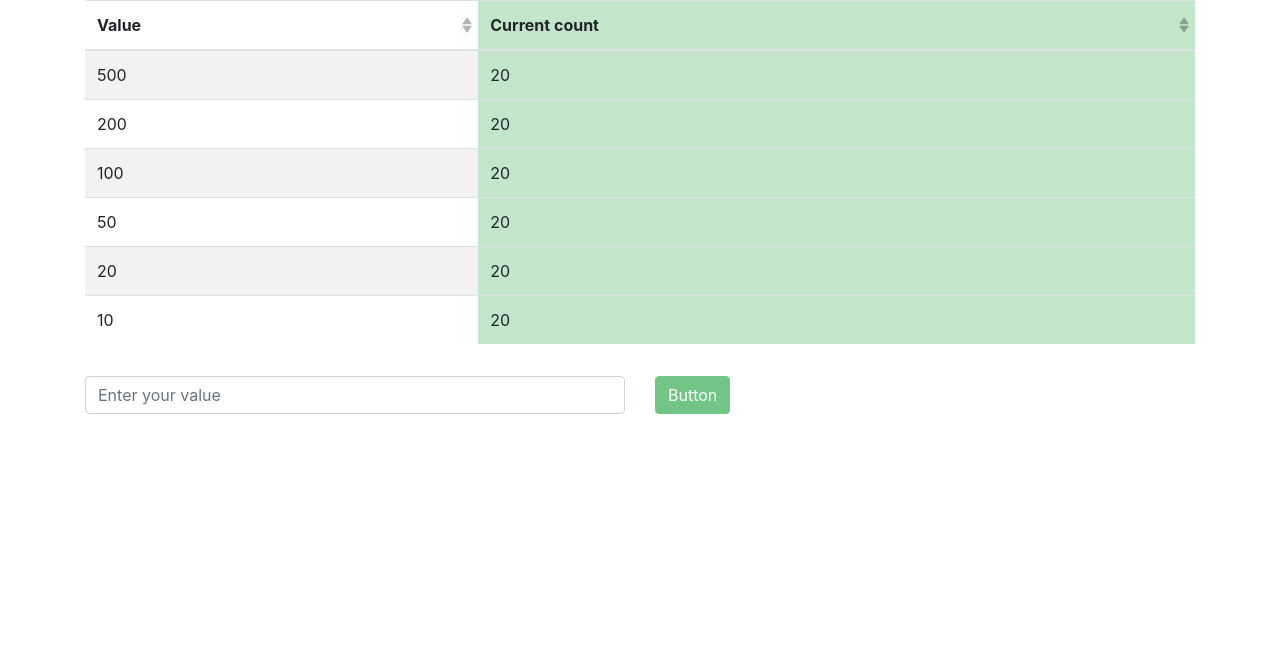
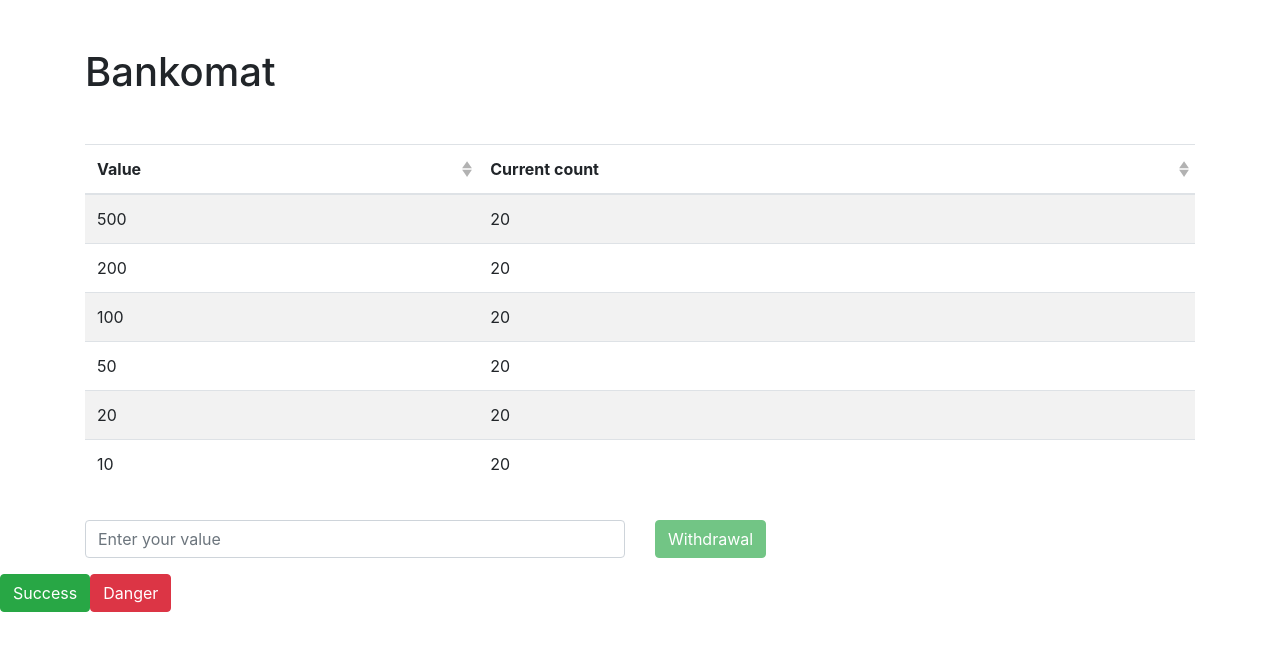
Before and after one commit to Oshchenkov/bankomat, a Vue app: page / in a window 1280 px wide. Shown: the top 650 px of the page. Built offline with nearby package versions, Linux system fonts and the light colour scheme.

Commit message:
add components

```diff
--- a/src/App.vue
+++ b/src/App.vue
@@ -1,37 +1,17 @@
 <template>
     <div id="app">
-        <b-container class="bv-example-row">
-            <b-row>
-                <b-col class="mb-3"
-                    ><b-table
-                        striped
-                        hover
-                        :items="currencyData"
-                        :fields="fields"
-                    ></b-table
-                ></b-col>
-            </b-row>
-            <b-row>
-                <b-col class="mb-3">
-                    <b-form-input
-                        v-model="inputCurrencyValue"
-                        type="number"
-                        placeholder="Enter your value"
-                    ></b-form-input>
-                </b-col>
-                <b-col class="mb-3">
-                    <b-button
-                        :disabled="!inputCurrencyValue"
-                        @click="checkCashWithdrawal"
-                        variant="success"
-                        >Button</b-button
-                    >
-                </b-col>
-            </b-row>
+        <b-container>
+            <h1 class="my-5">
+                Bankomat
+            </h1>
         </b-container>
+        <CurrencyTable :items="currencyData" :fields="fields" />
+        <FormBlock v-model="inputCurrencyValue" @submit="checkCashWithdrawal" />
+
         <div class="error" v-show="hasError">
             Error
         </div>
+        <ToastAlerts />
     </div>
 </template>
 
@@ -40,12 +20,21 @@ import Vue from 'vue';
 import { BootstrapVue } from 'bootstrap-vue';
 import 'bootstrap/dist/css/bootstrap.css';
 import 'bootstrap-vue/dist/bootstrap-vue.css';
+import CurrencyTable from './components/CurrencyTable';
+import FormBlock from './components/FormBlock';
+import ToastAlerts from './components/ToastAlerts';
 
 Vue.use(BootstrapVue);
 
 export default {
     name: 'App',
-    components: {},
+
+    components: {
+        CurrencyTable,
+        FormBlock,
+        ToastAlerts,
+    },
+
     data() {
         return {
             inputCurrencyValue: null,
@@ -60,7 +49,7 @@ export default {
                     key: 'count',
                     label: 'Current count',
                     sortable: true,
-                    variant: 'success',
+                    // variant: 'success',
                 },
             ],
 
@@ -107,11 +96,11 @@ export default {
     methods: {
         checkCashWithdrawal() {
             if (Number.isInteger(+this.inputCurrencyValue)) {
-                this.hasError = false;
+                this.toggleError(false);
 
                 this.calculateWithdrawalCount();
             } else {
-                this.hasError = true;
+                this.toggleError(true);
             }
         },
         calculateWithdrawalCount() {
@@ -125,10 +114,12 @@ export default {
                     );
 
                     if (resCount <= this.currencyData[i].count) {
-                        this.operationCashe.currentSum -=
-                            resCount * this.currencyData[i].value;
+                        this.updateOperationCurrentSum({
+                            count: resCount,
+                            value: this.currencyData[i].value,
+                        });
 
-                        this.operationCashe.operationCounts.push({
+                        this.addOperationCount({
                             id: this.currencyData[i].id,
                             value: this.currencyData[i].value,
                             countWithdrawal: resCount,
@@ -136,15 +127,15 @@ export default {
                     } else if (resCount == 0) {
                         if (this.operationCashe.currentSum) {
                             break;
-                        } else {
-                            continue;
                         }
+                        continue;
                     } else {
-                        this.operationCashe.currentSum -=
-                            this.currencyData[i].count *
-                            this.currencyData[i].value;
+                        this.updateOperationCurrentSum({
+                            count: this.currencyData[i].count,
+                            value: this.currencyData[i].value,
+                        });
 
-                        this.operationCashe.operationCounts.push({
+                        this.addOperationCount({
                             id: this.currencyData[i].id,
                             value: this.currencyData[i].value,
                             countWithdrawal: this.currencyData[i].count,
@@ -153,15 +144,19 @@ export default {
                 }
             }
 
-            if (
-                this.operationCashe.operationCounts.length &&
-                !this.operationCashe.currentSum
-            ) {
-                this.subtractWithdrawalCount();
-            } else {
-                this.hasError = true;
-                this.cleanWithdrawalCountCashe();
-            }
+            this.showWithdrawalResult();
+        },
+
+        updateOperationCurrentSum({ count, value }) {
+            this.operationCashe.currentSum -= count * value;
+        },
+
+        addOperationCount({ id, value, countWithdrawal }) {
+            this.operationCashe.operationCounts.push({
+                id,
+                value,
+                countWithdrawal,
+            });
         },
 
         subtractWithdrawalCount() {
@@ -180,6 +175,22 @@ export default {
         cleanWithdrawalCountCashe() {
             this.operationCashe.operationCounts = [];
         },
+
+        toggleError(status = false) {
+            this.hasError = status;
+        },
+
+        showWithdrawalResult() {
+            if (
+                this.operationCashe.operationCounts.length &&
+                !this.operationCashe.currentSum
+            ) {
+                this.subtractWithdrawalCount();
+            } else {
+                this.toggleError(true);
+                this.cleanWithdrawalCountCashe();
+            }
+        },
     },
 };
 </script>
--- /dev/null
+++ b/src/components/CurrencyTable.vue
@@ -0,0 +1,43 @@
+<template>
+    <b-container>
+        <b-row>
+            <b-col class="mb-3"
+                ><b-table
+                    striped
+                    hover
+                    :items="items"
+                    :fields="fields"
+                ></b-table
+            ></b-col>
+        </b-row>
+    </b-container>
+</template>
+
+<script>
+export default {
+    name: 'CurrencyTable',
+
+    props: {
+        items: {
+            type: Array,
+            required: true,
+            default() {
+                return [];
+            },
+        },
+        fields: {
+            type: Array,
+            required: true,
+            default() {
+                return [];
+            },
+        },
+    },
+};
+</script>
+
+<style>
+table {
+    margin-bottom: 0;
+}
+</style>
--- /dev/null
+++ b/src/components/FormBlock.vue
@@ -0,0 +1,35 @@
+<template>
+    <b-container>
+        <form @submit.prevent="$emit('submit', value)">
+            <b-row>
+                <b-col class="mb-3">
+                    <b-form-input
+                        @input="$emit('input', $event)"
+                        :value="value"
+                        type="number"
+                        placeholder="Enter your value"
+                    ></b-form-input>
+                </b-col>
+                <b-col class="mb-3">
+                    <b-button type="submit" :disabled="!value" variant="success"
+                        >Withdrawal</b-button
+                    >
+                </b-col>
+            </b-row>
+        </form>
+    </b-container>
+</template>
+
+<script>
+export default {
+    name: 'FormBlock',
+
+    props: {
+        value: {
+            type: [String, Number],
+        },
+    },
+};
+</script>
+
+<style></style>
--- /dev/null
+++ b/src/components/ToastAlerts.vue
@@ -0,0 +1,37 @@
+<template>
+    <div>
+        <b-button variant="success" @click="makeToast({variant: 'success'})" class="mb-2"
+            >Success</b-button
+        >
+        <b-button variant="danger" @click="makeToast({variant: 'danger'})" class="mb-2"
+            >Danger</b-button
+        >
+    </div>
+</template>
+
+<script>
+export default {
+    name: 'ToastAlerts',
+    data() {
+        return {
+            toastCount: 0,
+        };
+    },
+    methods: {
+        makeToast({ append = false, variant = null }) {
+            this.toastCount++;
+            this.$bvToast.toast(`This is toast number ${this.toastCount}`, {
+                title: `Variant ${variant || 'default'}`,
+                autoHideDelay: 5000,
+                appendToast: append,
+                variant: variant,
+                solid: true,
+            });
+        },
+
+
+    },
+};
+</script>
+
+<style></style>
```
Also changed, not shown: src/components/HelloWorld.vue (deleted, +0 -14 lines).
